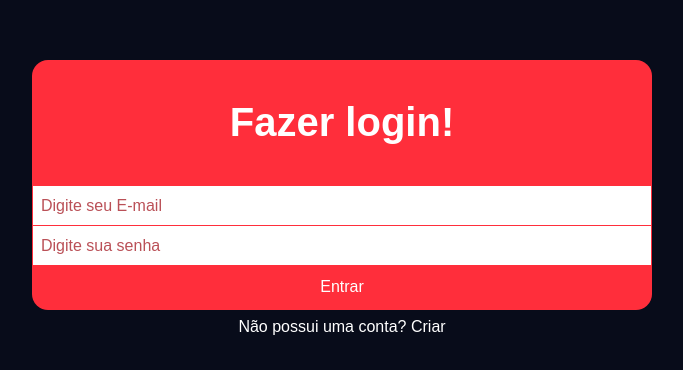
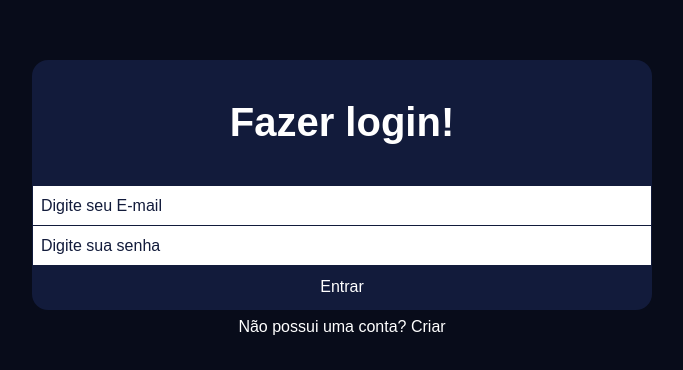
Before and after one commit to Pedro-Rocha-Araujo/link-tree, a Next.js app: page /auth/login in a window 1280 px wide. Shown: the part 202-572 px from the top of the page, without its empty margins (298-981 px from the left). Built offline with nearby package versions, Linux system fonts and the light colour scheme; no server answers.

Commit message:
Troquei as cores da tela de login e cadastro

```diff
--- a/src/app/auth/auth.css
+++ b/src/app/auth/auth.css
@@ -14,7 +14,7 @@ div.auth {
 div.auth div.header-auth {
   border-radius: 1rem 1rem 0 0;
   color: #fff;
-  background-color: #ff2e3b;
+  background-color: #121b3b;
   padding: 2.5rem 1rem;
   text-align: center;
 }
@@ -40,20 +40,20 @@ div.auth input, div.auth button {
 }
 
 div.auth input {
-  border-left: 1px solid #ff2e3b;
-  border-right: 1px solid #ff2e3b;
-  border-top: 1px solid #ff2e3b;
+  border-left: 1px solid #121b3b;
+  border-right: 1px solid #121b3b;
+  border-top: 1px solid #121b3b;
   height: 2.5rem;
   padding: 0.5rem;
 }
 
 div.auth input::placeholder {
-  color: #a8212ac9;
+  color: #121b3b;
 }
 
 div.auth button {
   color: #fff;
-  background-color: #ff2e3b;
+  background-color: #121b3b;
   height: 2.8rem;
   border-radius: 0 0 1rem 1rem;
 }
```
